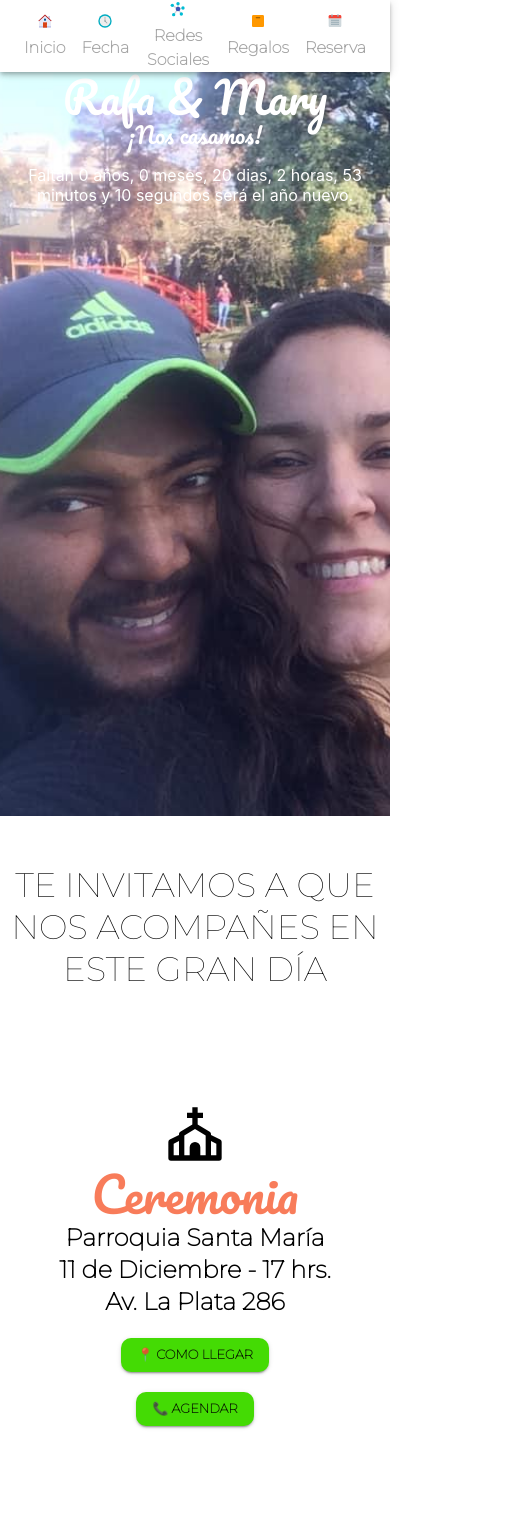
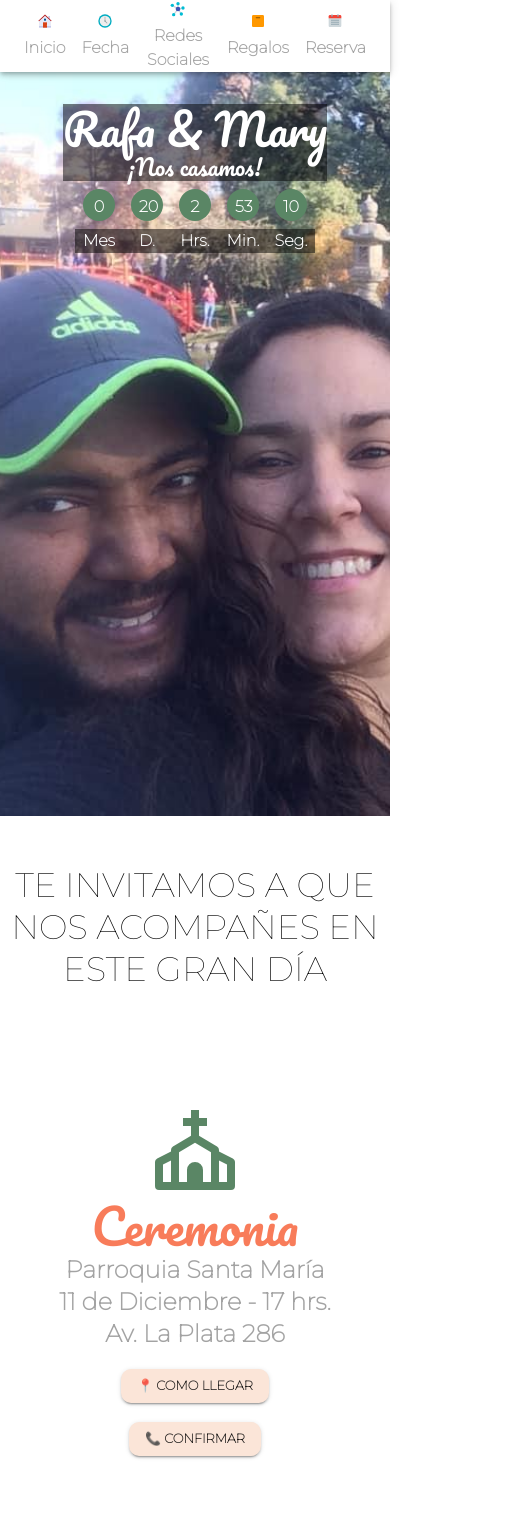
Before and after one commit to Codereggs/webPageMatrimonial, a React (Create React App) app: page / in a window 390 px wide. Shown: the top 1538 px of the page, 505 px wide, since content can reach past the window. Built offline with nearby package versions, Linux system fonts and the light colour scheme.

Commit message:
fix temporizador and responsive styles

```diff
--- a/src/App.css
+++ b/src/App.css
@@ -3,7 +3,7 @@
   background-image: url(./Assets/rafamary.jpg);
   background-size: cover;
   background-repeat: no-repeat;
-  background-position: -3rem 0rem;
+  background-position: 10% 0rem;
   background-attachment: fixed;
   display: flex;
   flex-direction: column;
@@ -14,6 +14,7 @@
 .inicioData {
   text-align: center;
   color: #fff;
+  margin-top: 2rem;
 }
 
 .inicioData h1 {
@@ -27,6 +28,24 @@
   margin: 0;
 }
 
+/*----Temporizador----*/
+.temporizador {
+  display: flex;
+  flex-direction: row;
+  align-items: center;
+  justify-content: center;
+}
+
+.tempObj {
+  width: 1rem;
+  height: 1rem;
+  background-color: #5a8665;
+  border-radius: 50%;
+  margin: 0.5rem;
+  padding: 0.5rem;
+  font-style: inherit;
+  font-weight: 800;
+}
 /*-------------PC------------*/
 @media screen and (min-width: 768px) {
   .inicio {
@@ -46,4 +65,15 @@
     font-size: 1.5em;
     margin: 0;
   }
+
+  /*----Temporizador----*/
+  .tempObj {
+    margin: 2rem;
+    width: 2rem;
+    height: 2rem;
+    display: flex;
+    align-items: center;
+    justify-content: center;
+    font-size: 1.4em;
+  }
 }
--- a/src/Components/Fecha.css
+++ b/src/Components/Fecha.css
@@ -10,7 +10,8 @@
 .cIcon,
 .fIcon,
 .cloIcon {
-  font-size: 4em;
+  font-size: 6em;
+  color: #5a8665;
 }
 
 .fechaLink {
--- a/src/Components/FechaCards.js
+++ b/src/Components/FechaCards.js
@@ -20,13 +20,13 @@ const FechaCards = ({
       <Typography variant={"h3"} style={style} align="center">
         {titulo}
       </Typography>
-      <Typography variant={"h5"} align="center">
+      <Typography variant={"h5"} align="center" color="secondary">
         {localidad}
       </Typography>
-      <Typography variant={"h5"} align="center">
+      <Typography variant={"h5"} align="center" color="secondary">
         {fecha}
       </Typography>
-      <Typography variant={"h5"} align="center">
+      <Typography variant={"h5"} align="center" color="secondary">
         {direccion}
       </Typography>
       <br />
@@ -50,7 +50,7 @@ const FechaCards = ({
           rel="noopener"
           className="fechaLink"
         >
-          <Button variant="contained">📞 Agendar</Button>
+          <Button variant="contained">📞 Confirmar</Button>
         </Link>
       )}
     </div>
--- a/src/Components/Inicio.js
+++ b/src/Components/Inicio.js
@@ -1,18 +1,20 @@
 import { Typography } from "@mui/material";
 import { useEffect } from "react";
-import { temporizador } from "./Temporizador";
+import { Temporizador } from "./ReactTemporizador";
 
 const Inicio = () => {
-  useEffect(() => {
-    temporizador(2021, 12, 11, 0, 0, 0);
-  }, []);
+  const style = { backgroundColor: "rgba(0,0,0, 0.5)" };
 
   return (
     <div className="inicio" id="inicio">
       <div className="inicioData">
-        <Typography variant="h1">Rafa & Mary</Typography>
-        <Typography variant="h3">¡Nos casamos!</Typography>
-        <div className="count"></div>
+        <Typography variant="h1" color="" style={style}>
+          Rafa & Mary
+        </Typography>
+        <Typography variant="h3" style={style}>
+          ¡Nos casamos!
+        </Typography>
+        <Temporizador />
       </div>
     </div>
   );
--- /dev/null
+++ b/src/Components/ReactTemporizador.js
@@ -0,0 +1,107 @@
+import { Typography, useMediaQuery } from "@mui/material";
+import { useEffect, useState } from "react";
+
+export const Temporizador = () => {
+  const [meses, setMeses] = useState();
+  const [dias, setDias] = useState();
+  const [minutos, setMinutos] = useState();
+  const [horas, setHoras] = useState(null);
+  const [segundos, setSegundos] = useState(null);
+
+  const countDown = () => {
+    let init = new Date(2021, 12, 11, 0, 0, 0).getTime();
+    let today = new Date().getTime();
+    let diferencia = init - today;
+
+    setMeses(
+      Math.floor(
+        (diferencia % (1000 * 60 * 60 * 24 * 30.41 * 12)) /
+          (1000 * 60 * 60 * 24 * 30.41)
+      )
+    );
+    setDias(
+      Math.floor(
+        (diferencia % (1000 * 60 * 60 * 24 * 30.41)) / (1000 * 60 * 60 * 24)
+      )
+    );
+    setHoras(
+      Math.floor((diferencia % (1000 * 60 * 60 * 24)) / (1000 * 60 * 60))
+    );
+    setMinutos(Math.floor((diferencia % (1000 * 60 * 60)) / (1000 * 60)));
+    setSegundos(Math.floor((diferencia % (1000 * 60)) / 1000));
+  };
+
+  const xs = useMediaQuery("(min-width:0px)");
+  const lg = useMediaQuery("(min-width:769px)");
+
+  useEffect(() => {
+    setInterval(countDown, 1000);
+  }, []);
+
+  const textTempStyle = {
+    backgroundColor: "rgba(0,0,0, 0.5)",
+  };
+
+  return (
+    <div className="temporizador">
+      {xs && (
+        <>
+          <div>
+            <div className="tempObj">{meses}</div>
+            <Typography variant="body1" color="#fff" style={textTempStyle}>
+              {lg ? "Meses" : "Mes"}
+            </Typography>
+          </div>
+          <div>
+            <div className="tempObj">{dias}</div>
+            <Typography variant="body1" color="#fff" style={textTempStyle}>
+              {lg ? "Dias" : "D."}
+            </Typography>
+          </div>
+          <div>
+            <div className="tempObj">{horas}</div>
+            <Typography variant="body1" color="#fff" style={textTempStyle}>
+              {lg ? "Horas" : "Hrs."}
+            </Typography>
+          </div>
+          <div>
+            <div className="tempObj">{minutos}</div>
+            <Typography variant="body1" color="#fff" style={textTempStyle}>
+              {lg ? "Minutos" : "Min."}
+            </Typography>
+          </div>
+          <div>
+            <div className="tempObj">{segundos}</div>
+            <Typography variant="body1" color="#fff" style={textTempStyle}>
+              {lg ? "Segundos" : "Seg."}
+            </Typography>
+          </div>
+        </>
+      )}
+    </div>
+  );
+};
+/*
+const countDown = () => {
+  //Definición de todos los parámetros
+  let countDownDate = new Date(2021, 12, 11, 0, 0, 0).getTime();
+  let nowTime = new Date().getTime(),
+    distance = countDownDate - nowTime,
+    yearCountDown = Math.floor(
+      (distance % (1000 * 60 * 60 * 24 * 30.41 * 12 * 10)) /
+        (1000 * 60 * 60 * 24 * 30.41 * 12)
+    ),
+    monthCountDown = Math.floor(
+      (distance % (1000 * 60 * 60 * 24 * 30.41 * 12)) /
+        (1000 * 60 * 60 * 24 * 30.41)
+    ),
+    daysCountDown = Math.floor(
+      (distance % (1000 * 60 * 60 * 24 * 30.41)) / (1000 * 60 * 60 * 24)
+    ),
+    hoursCountDown = Math.floor(
+      (distance % (1000 * 60 * 60 * 24)) / (1000 * 60 * 60)
+    ),
+    minutesCountDown = Math.floor((distance % (1000 * 60 * 60)) / (1000 * 60)),
+    secondsCountDown = Math.floor((distance % (1000 * 60)) / 1000);
+};
+ */
--- a/src/Components/RedesS.js
+++ b/src/Components/RedesS.js
@@ -1,15 +1,30 @@
 import "./Social.css";
 import selfie from "../Assets/selfie.png";
-import { Button, Link, Typography } from "@mui/material";
+import { Button, Container, Link, Typography } from "@mui/material";
+import useMediaQuery from "@mui/material/useMediaQuery";
 const RedesS = () => {
   const style = {
     color: "#fff",
     backgroundColor: "rgba(0,0,0, 0.5)",
   };
+  const xs = useMediaQuery("(min-width:0px)");
+  const md = useMediaQuery("(min-width:426px)");
+  const lg = useMediaQuery("(min-width:769px)");
+  const xl = useMediaQuery("(min-width:2561px)");
+  let res = xl ? "h2" : lg ? "h2" : md ? "h3" : xs ? "h4" : null;
   return (
     <section className="social" id="redes">
+      <Container
+        style={{
+          height: "inherit",
+          display: "inherit",
+          alignItems: "inherit",
+          justifyContent: "inherit",
+          flexDirection: "inherit",
+        }}
+      >
         <img className="selfie" src={selfie} alt="selfie" />
-      <Typography variant={"h2"} style={style}>
+        <Typography variant={res} style={style}>
           #BodaRafaelYMaritza
         </Typography>
         <Typography variant={"h5"} style={style}>
@@ -32,6 +47,7 @@ const RedesS = () => {
             Ve nuestras fotos en Instagram
           </Button>
         </Link>
+      </Container>
     </section>
   );
 };
--- a/src/Components/Regalos.js
+++ b/src/Components/Regalos.js
@@ -1,13 +1,19 @@
 import { Container, Typography } from "@mui/material";
 import { GrGift } from "react-icons/gr";
+import useMediaQuery from "@mui/material/useMediaQuery";
 import "./Regalos.css";
 
 const Regalos = () => {
+  const xs = useMediaQuery("(min-width:0px)");
+  const md = useMediaQuery("(min-width:426px)");
+  const lg = useMediaQuery("(min-width:769px)");
+  const xl = useMediaQuery("(min-width:2561px)");
+  let res = xl ? "h3" : lg ? "h4" : md ? "h5" : xs ? "h5" : null;
   return (
     <section className="regalos" id="regalos">
       <GrGift className="giftIcon" />
       <Container>
-        <Typography variant="h2" color="#f87c5a">
+        <Typography variant={res} color="#f87c5a">
           Lo más importante para nosotros es tu presencia en este día
           especial... Pero si algo gustas regalar, en efectivo lo sabremos
           apreciar.
--- a/src/Components/Reserva.js
+++ b/src/Components/Reserva.js
@@ -9,13 +9,13 @@ const Reserva = () => {
   return (
     <section className="reserva" id="reserva">
       <Container className="rContainer">
-        <Typography variant="h2" style={style}>
+        <Typography variant="h2" style={style} color="#f87c5a">
           RSVP
         </Typography>
-        <Typography variant="h5" style={style}>
-          - Se ruega por favor confirmar antes del 20 de Noviembre -
+        <Typography variant="h5" style={style} color="secondary">
+          - Se ruega por favor confirmar antes del 16 de Noviembre -
         </Typography>
-        <Typography variant="h5" style={style}>
+        <Typography variant="h5" style={style} color="secondary">
           ¡Contáctanos por Whatsapp para confirmar tu asistencia!
         </Typography>
 
@@ -25,7 +25,14 @@ const Reserva = () => {
           rel="noopener"
           href="https://api.whatsapp.com/send?phone=541127601029&text=Hola!%20Felicidades%20por%20el%20compromiso,%20gracias%20por%20invitarme%20a%20la%20boda,%20te%20confirmo%20mi%20asistencia%20el%2011%20de%20Diciembre,%20para%20compartir%20con%20ustedes%20este%20momento%20tan%20especial."
         >
-          <Button style={style}>
+          <Button
+            style={{
+              backgroundColor: "#25cc64",
+              margin: "1.5rem auto",
+              color: "#fff",
+            }}
+            variant="contained"
+          >
             <BsWhatsapp className="rWIcon" />
           </Button>
         </Link>
--- a/src/Components/Temporizador.js
+++ b/src/Components/Temporizador.js
@@ -39,6 +39,7 @@ export function temporizador(
 
   const countDown = () => {
     //Definición de todos los parámetros
+    let countDownDate = new Date(2021, 12, 11, 0, 0, 0).getTime();
     let nowTime = new Date().getTime(),
       distance = countDownDate - nowTime,
       yearCountDown = Math.floor(
--- a/src/index.css
+++ b/src/index.css
@@ -5,9 +5,9 @@
 body {
   margin: 0;
   padding: 0;
-  font-family: -apple-system, BlinkMacSystemFont, "Segoe UI", "Roboto", "Oxygen",
-    "Ubuntu", "Cantarell", "Fira Sans", "Droid Sans", "Helvetica Neue",
-    sans-serif;
+  font-family: "Montserrat", -apple-system, BlinkMacSystemFont, "Segoe UI",
+    "Roboto", "Oxygen", "Ubuntu", "Cantarell", "Fira Sans", "Droid Sans",
+    "Helvetica Neue", sans-serif;
   -webkit-font-smoothing: antialiased;
   -moz-osx-font-smoothing: grayscale;
 }
--- a/src/theme/theme.js
+++ b/src/theme/theme.js
@@ -16,7 +16,7 @@ const theme = createTheme({
   },
   palette: {
     primary: {
-      main: "#44db04",
+      main: "#fbe5d8",
     },
     secondary: {
       main: "#a3a3a3",
```
Lines whose indentation alone changed are shown as unchanged.
